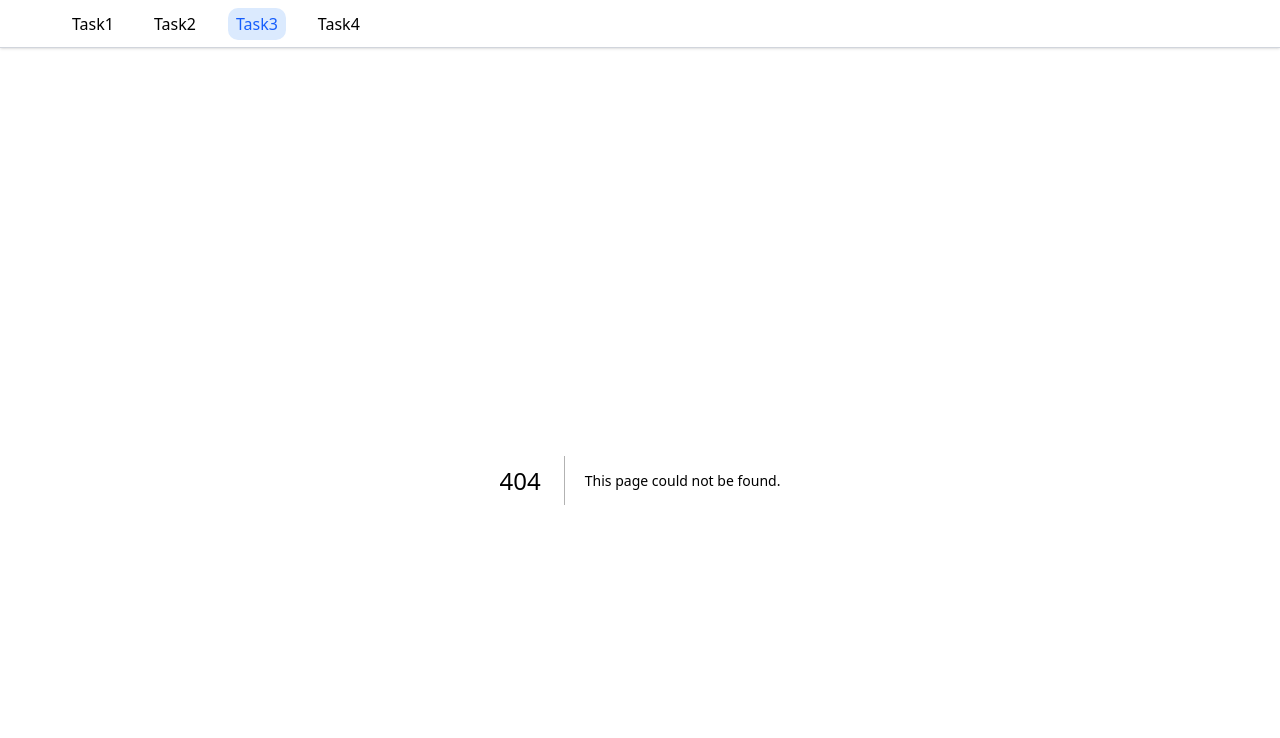
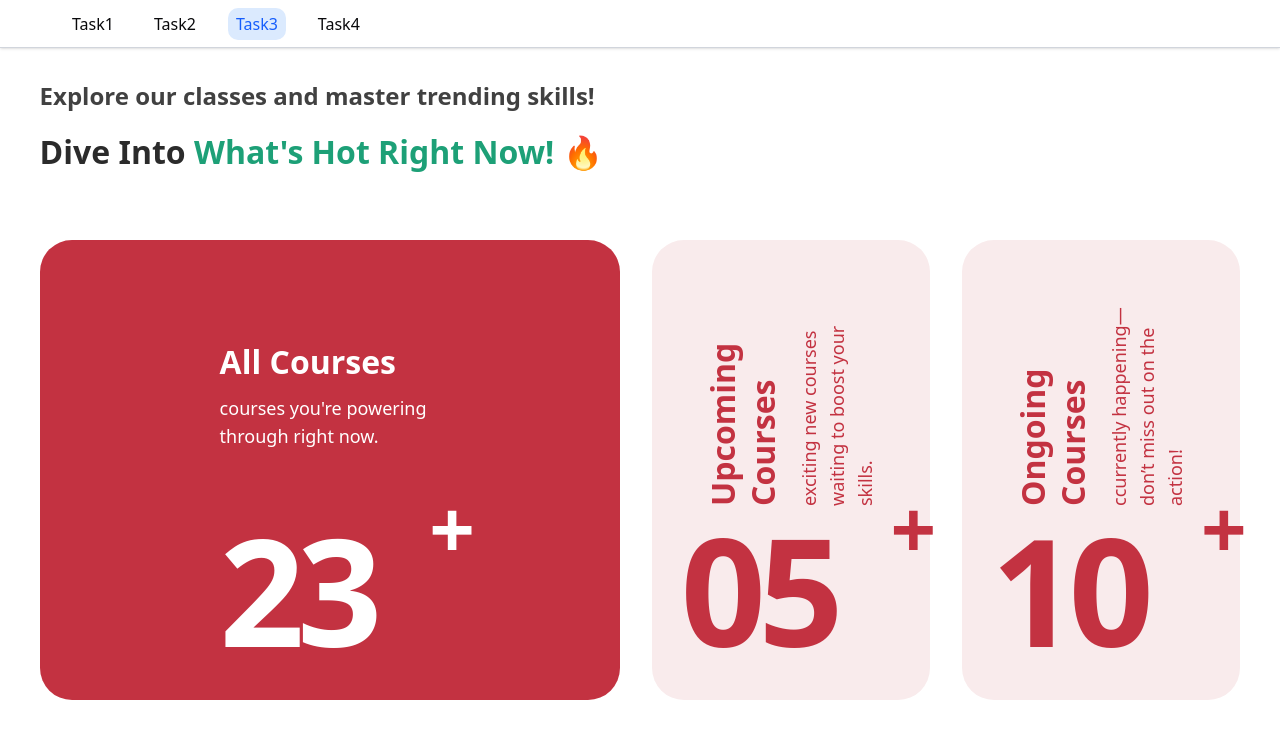
Before and after one commit to Ace-Aryal/vrit-tech-frontend-assesment, a Next.js app: page /task-3 in a window 1280 px wide. Before the commit this address had no page. Shown: the top 738 px of the page. Built offline with nearby package versions, Linux system fonts and the light colour scheme.

Commit message:
1st working animation

```diff
--- a/src/app/layout.tsx
+++ b/src/app/layout.tsx
@@ -29,7 +29,7 @@ export default function RootLayout({
       <body
         className={`${montserrat.variable} ${geistSans.variable}antialiased`}
       >
-        <div className="flex flex-col  w-screen min-h-screen">
+        <div className="flex flex-col  max-w-screen min-h-screen">
           <Navbar />
           <main className="flex-1 h-full my-8 flex flex-col"> {children}</main>
         </div>
--- a/src/app/page.tsx
+++ b/src/app/page.tsx
@@ -5,7 +5,7 @@ import { ArrowRight } from "lucide-react";
 import { useState } from "react";
 import { motion } from "motion/react";
 import Link from "next/link";
-export default function Home() {
+export default function Task1Page() {
   const [isHovering, setIsHovering] = useState(false);
   return (
     <div className="h-full relative flex-1 px-12 w-full grid place-items-center">
--- /dev/null
+++ b/src/app/task-3/_components/card.tsx
@@ -0,0 +1,153 @@
+"use client";
+import { cn } from "@/lib/utils";
+import React from "react";
+import { motion } from "motion/react";
+type Task3CardProps = {
+  heading: string;
+  index: number;
+  subHeading: string;
+  noOfCourses: number;
+  activeCardIndex: number;
+  setActiveCardIndex: React.Dispatch<React.SetStateAction<number>>;
+};
+function Task3Card({
+  heading,
+  index,
+  subHeading,
+  noOfCourses,
+  activeCardIndex,
+  setActiveCardIndex,
+}: Task3CardProps) {
+  const isActive = index === activeCardIndex;
+  return (
+    <motion.div
+      initial={{
+        width: "17.4rem",
+        height: "28.75rem",
+      }}
+      animate={
+        isActive
+          ? {
+              width: "36.25rem",
+              backgroundColor: "#C33241",
+              flexDirection: "row-reverse",
+              color: "white",
+              gap: "2rem",
+            }
+          : {
+              width: "17.4rem",
+
+              backgroundColor: "#F9EBEC",
+              flexDirection: "column",
+              color: "#C33241",
+            }
+      }
+      transition={{
+        duration: 0.4,
+      }}
+      whileHover="hovered"
+      onClick={() => setActiveCardIndex(index)}
+      className={cn(
+        `w-70 rounded-4xl relative h-115 flex  my-auto justify-center items-center
+          p-10`
+      )}
+    >
+      <motion.div>
+        {!isActive && (
+          <motion.div
+            initial={{
+              opacity: 0,
+            }}
+            variants={{
+              hovered: {
+                opacity: 1,
+              },
+            }}
+            transition={{
+              duration: 0.5,
+            }}
+            className="absolute w-50 h-50 -top-13 right-0 "
+          >
+            <p className="text-black text-lg">Click Me!</p>
+            <svg
+              width="54"
+              height="54"
+              viewBox="0 0 54 54"
+              fill="none"
+              xmlns="http://www.w3.org/2000/svg"
+            >
+              <g clipPath="url(#clip0_3_12292)">
+                <path
+                  fillRule="evenodd"
+                  clipRule="evenodd"
+                  d="M20.3107 29.2223C19.0685 29.8028 17.6675 29.9135 16.1368 29.3604C11.4019 27.6491 9.68584 23.7511 9.70092 19.2578C9.72317 12.6969 13.4916 4.85549 16.6614 1.03895C16.8113 0.85802 17.0794 0.833841 17.2593 0.983691C17.4402 1.13361 17.4654 1.40176 17.3155 1.5827C14.2387 5.28678 10.573 12.8938 10.551 19.2613C10.5373 23.387 12.0771 26.9892 16.4263 28.5603C17.7204 29.0289 18.9024 28.9315 19.9539 28.4434C19.6455 27.7513 19.3606 27.0596 19.1004 26.3694C18.3827 24.4641 17.4575 19.2405 18.1576 15.4853C18.6606 12.7917 19.9968 10.8551 22.6393 11.0904C24.1081 11.2215 25.1154 12.2043 25.6757 13.7032C26.4472 15.7634 26.3568 18.8407 25.5431 21.7439C24.866 24.1612 23.6915 26.454 22.1347 27.9448C21.7919 28.2717 21.432 28.5622 21.0545 28.8074C25.5145 38.3248 34.328 47.5132 43.7027 51.7403C43.916 51.8375 44.0121 52.0885 43.915 52.3028C43.8189 52.5172 43.5668 52.6122 43.3535 52.5162C33.8262 48.2194 24.8653 38.896 20.3107 29.2223ZM20.696 28.0208C20.4076 27.3698 20.1407 26.719 19.8962 26.0696C19.209 24.2436 18.3228 19.2395 18.9938 15.6416C19.4053 13.4335 20.3983 11.7443 22.5641 11.9371C23.7014 12.039 24.4448 12.8409 24.88 14.0009C25.3574 15.2775 25.4648 16.9729 25.2643 18.7609C24.96 21.4755 23.9427 24.4026 22.3639 26.4209C21.8641 27.0605 21.3065 27.6074 20.696 28.0208Z"
+                  fill="#2B2B2B"
+                />
+                <path
+                  fillRule="evenodd"
+                  clipRule="evenodd"
+                  d="M36.9805 37.3786C37.5246 42.4216 40.4556 47.9376 43.7421 51.8355C43.8932 52.0147 43.8701 52.2831 43.6909 52.4343C43.5116 52.5854 43.2432 52.5633 43.092 52.3841C39.7024 48.3648 36.6965 42.6689 36.1353 37.4701C36.11 37.2374 36.2789 37.0276 36.5127 37.0024C36.7454 36.9771 36.9552 37.146 36.9805 37.3786Z"
+                  fill="#2B2B2B"
+                />
+                <path
+                  fillRule="evenodd"
+                  clipRule="evenodd"
+                  d="M43.0317 52.4702C39.5018 50.1524 33.9058 49.5141 29.7474 50.3185C29.5167 50.3633 29.2928 50.2128 29.2491 49.9822C29.2044 49.7515 29.3547 49.5287 29.5854 49.484C33.9418 48.6413 39.8001 49.3315 43.4983 51.7597C43.6946 51.888 43.7491 52.1526 43.6208 52.3489C43.4914 52.5451 43.2279 52.5996 43.0317 52.4702Z"
+                  fill="black"
+                />
+              </g>
+              <defs>
+                <clipPath id="clip0_3_12292">
+                  <rect
+                    width="50"
+                    height="50"
+                    fill="white"
+                    transform="matrix(0.998071 0.0620871 0.0620871 -0.998071 0.938477 49.9082)"
+                  />
+                </clipPath>
+              </defs>
+            </svg>
+          </motion.div>
+        )}
+        {/* original elements */}
+        <motion.div
+          initial={{
+            rotate: 0,
+          }}
+          animate={{
+            rotate: isActive ? 90 : 0,
+          }}
+          transition={{
+            duration: 0.5,
+            type: "spring",
+          }}
+          className={cn(
+            "h-60 w-55 flex flex-col  gap-3 items-start rotate-270 justify-center "
+          )}
+        >
+          <h3 className="text-[2rem] font-bold leading-tight ">{heading}</h3>
+          <p className=" w-full text-lg">{subHeading}</p>
+        </motion.div>
+        <p className="text-[9.3rem] tracking-tighter font-bold leading-none relative">
+          {noOfCourses.toString().padStart(2, "0")}
+          <motion.span
+            initial={{
+              y: 0,
+            }}
+            whileHover={{
+              y: 4,
+            }}
+            transition={{
+              duration: 0.25,
+            }}
+            className="absolute font-extrabold text-[5rem] -right-7 -top-7"
+          >
+            +
+          </motion.span>
+        </p>
+      </motion.div>
+    </motion.div>
+  );
+}
+
+export default Task3Card;
--- /dev/null
+++ b/src/app/task-3/page.tsx
@@ -0,0 +1,53 @@
+"use client";
+import React, { useState } from "react";
+import Task3Card from "./_components/card";
+const courseConfigs = [
+  {
+    heading: "All Courses",
+    subHeading: "courses you're powering through right now.",
+    noOfCourses: 23,
+  },
+  {
+    heading: "Upcoming Courses",
+    subHeading: "exciting new courses waiting to boost your skills.",
+    noOfCourses: 5,
+  },
+  {
+    heading: "Ongoing Courses",
+    subHeading: "ccurrently happening—don’t miss out on the action!",
+    noOfCourses: 10,
+  },
+];
+function Task3Page() {
+  const [activeCardIndex, setActiveCardIndex] = useState(0);
+
+  return (
+    <div className=" flex flex-col space-y-16 mx-auto">
+      <section className="flex flex-col gap-4 ">
+        <h1 className="text-2xl text-[#414141] font-semibold">
+          {" "}
+          Explore our classes and master trending skills!
+        </h1>
+        <h2 className="text-[2rem] font-bold text-[#2B2B2B]">
+          Dive Into{" "}
+          <span className="text-[#1DA077]">What's Hot Right Now! </span> 🔥
+        </h2>
+      </section>
+      <section className="flex space-x-8">
+        {courseConfigs.map((course, index) => (
+          <Task3Card
+            activeCardIndex={activeCardIndex}
+            setActiveCardIndex={setActiveCardIndex}
+            key={course.heading}
+            index={index}
+            heading={course.heading}
+            subHeading={course.subHeading}
+            noOfCourses={course.noOfCourses}
+          />
+        ))}
+      </section>
+    </div>
+  );
+}
+
+export default Task3Page;
--- a/src/app/video-assesment/page.tsx
+++ b/src/app/video-assesment/page.tsx
@@ -2,7 +2,7 @@
 import { useEffect, useState } from "react";
 const noOfRows = 9;
 const noOfColumns = 28;
-export default function VideoPage() {
+export default function Task4Page() {
   const matrix = new Array(9 * 28).fill("");
   const selectOneItemPerRow = () => {
     const selectedNumbers = [];
```
